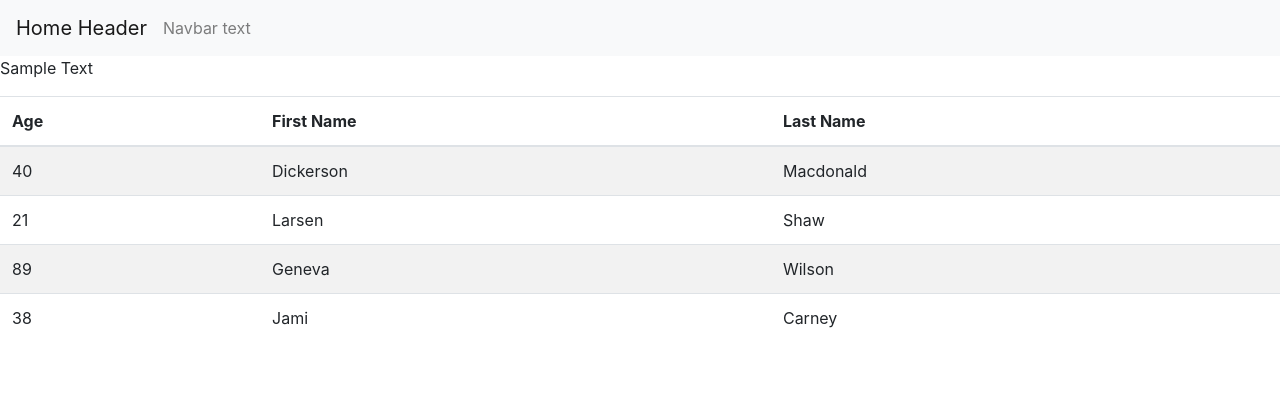
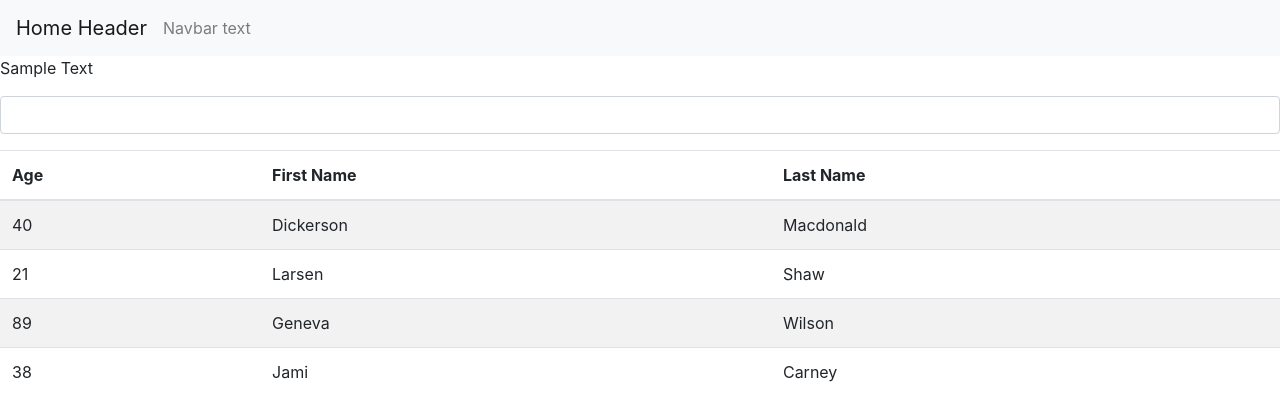
Before and after one commit to MofuMofu2/vue2-cypress-sandbox, a Vue app: page /#/ in a window 1280 px wide. Shown: the top 420 px of the page. Built offline with nearby package versions, Linux system fonts and the light colour scheme.

Commit message:
feature: #1 テーブル絞り込み用フォームを追加

```diff
--- a/src/views/Home.vue
+++ b/src/views/Home.vue
@@ -10,6 +10,9 @@
       </b-collapse>
     </b-navbar>
     <p>Sample Text</p>
+    <b-form-group>
+      <b-form-input type="search" v-model="search"></b-form-input>
+    </b-form-group>
     <b-table striped hover :items="items"></b-table>
   </div>
 </template>
@@ -28,6 +31,7 @@ export default Vue.extend({
         { age: 89, first_name: "Geneva", last_name: "Wilson" },
         { age: 38, first_name: "Jami", last_name: "Carney" },
       ],
+      search: "",
     };
   },
 });
```
